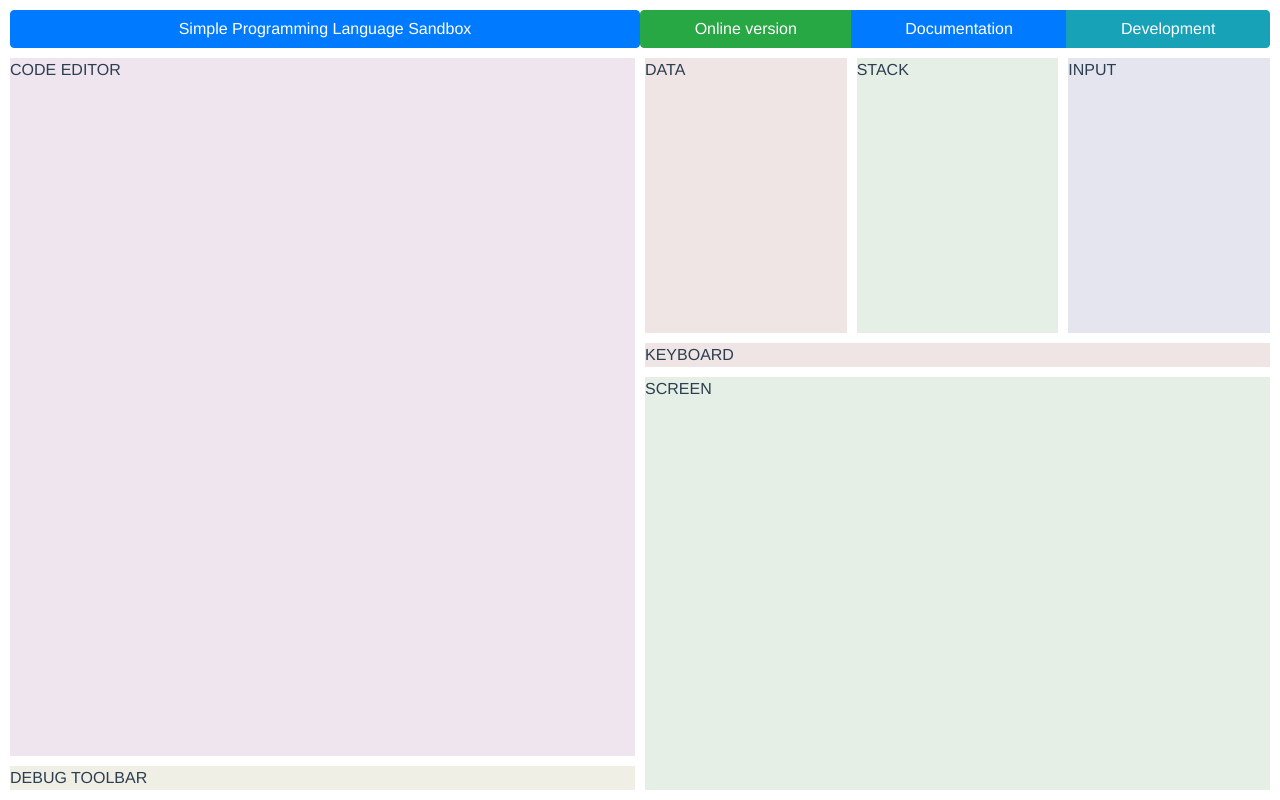
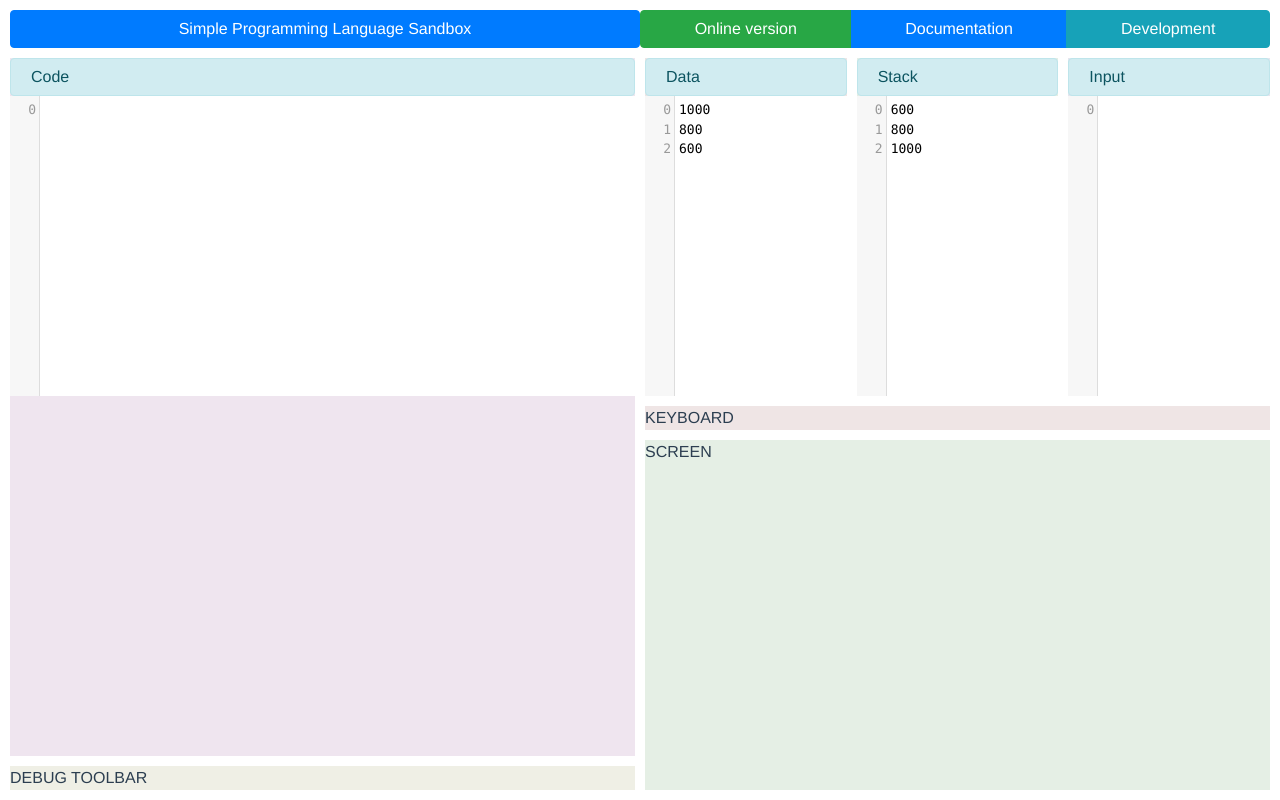
Before and after one commit to jcbuisson/simple-programming-language, a Vue app: page /#/ in a window 1280 px wide. Built offline with nearby package versions, Linux system fonts and the light colour scheme.

Commit message:
Added back editors

```diff
--- a/src/components/Home.vue
+++ b/src/components/Home.vue
@@ -1,12 +1,4 @@
 <template>
-   <!--div class="home">
-          <code-editor :title="'Code'"></code-editor>
-          <memory-editor :initialarray="darray" :title="'Data'"></memory-editor>
-          <memory-editor :initialarray="sarray" :title="'Stack'"></memory-editor>
-          <memory-editor :initialarray="inputs" :title="'Input'"></memory-editor>
-          <screen title="Display area"></screen>
-          <button type="button" class="btn btn-primary" v-on:click="step">Step</button>
-      </div-->
 
 <div class="home">
     <div class="header-panel">
@@ -23,7 +15,7 @@
     <div class="main-panel">
        <div class="main-panel-left">
           <div class="code-editor-panel">
-             CODE EDITOR
+             <code-editor :title="'Code'"></code-editor>
           </div>
           <div class="debug-toolbar-panel">
              DEBUG TOOLBAR
@@ -31,9 +23,15 @@
        </div>
        <div class="main-panel-right">
           <div class="memory-panel">
-             <div class="data-panel">DATA</div>
-             <div class="stack-panel">STACK</div>
-             <div class="input-panel">INPUT</div>
+             <div class="data-panel">
+                <memory-editor :initialarray="darray" :title="'Data'"></memory-editor>
+             </div>
+             <div class="stack-panel">
+                <memory-editor :initialarray="sarray" :title="'Stack'"></memory-editor>
+             </div>
+             <div class="input-panel">
+                <memory-editor :initialarray="inputs" :title="'Input'"></memory-editor>
+             </div>
           </div>
           <div class="input-output-panel">
              <div class="keyboard-panel">KEYBOARD</div>
```
